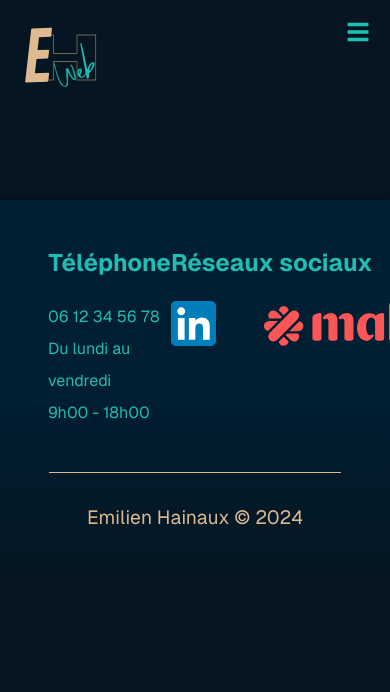
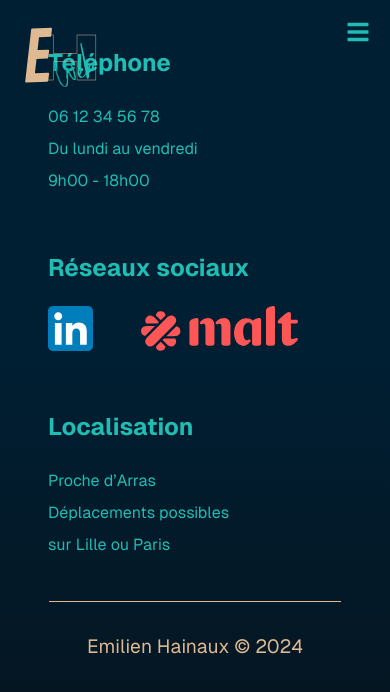
Before and after one commit to e-hainaux/ehweb-agency, a Next.js app: page /about in a window 390 px wide. Shown: the top 692 px of the page. Built offline with nearby package versions, Linux system fonts and the light colour scheme.

Commit message:
update Footer responsive design OK

```diff
--- a/src/components/Footer.tsx
+++ b/src/components/Footer.tsx
@@ -58,9 +58,8 @@ export default function Footer() {
 
           <div className={styles.descriptionContainer}>
             <p className={styles.description}>Proche d’Arras</p>
-            <p className={styles.description}>
-              Déplacements possibles sur Lille ou Paris
-            </p>
+            <p className={styles.description}>Déplacements possibles</p>
+            <p className={styles.description}>sur Lille ou Paris</p>
           </div>
         </div>
       </div>
--- a/src/styles/Footer.module.css
+++ b/src/styles/Footer.module.css
@@ -71,3 +71,15 @@
   font-size: 1.2em;
   color: var(--text-secondary);
 }
+
+@media (max-width: 700px) {
+  .mainContainer {
+    height: 100%;
+    margin: 0;
+  }
+  .footerInfos {
+    flex-direction: column;
+    height: 100%;
+    gap: 56px;
+  }
+}
```
